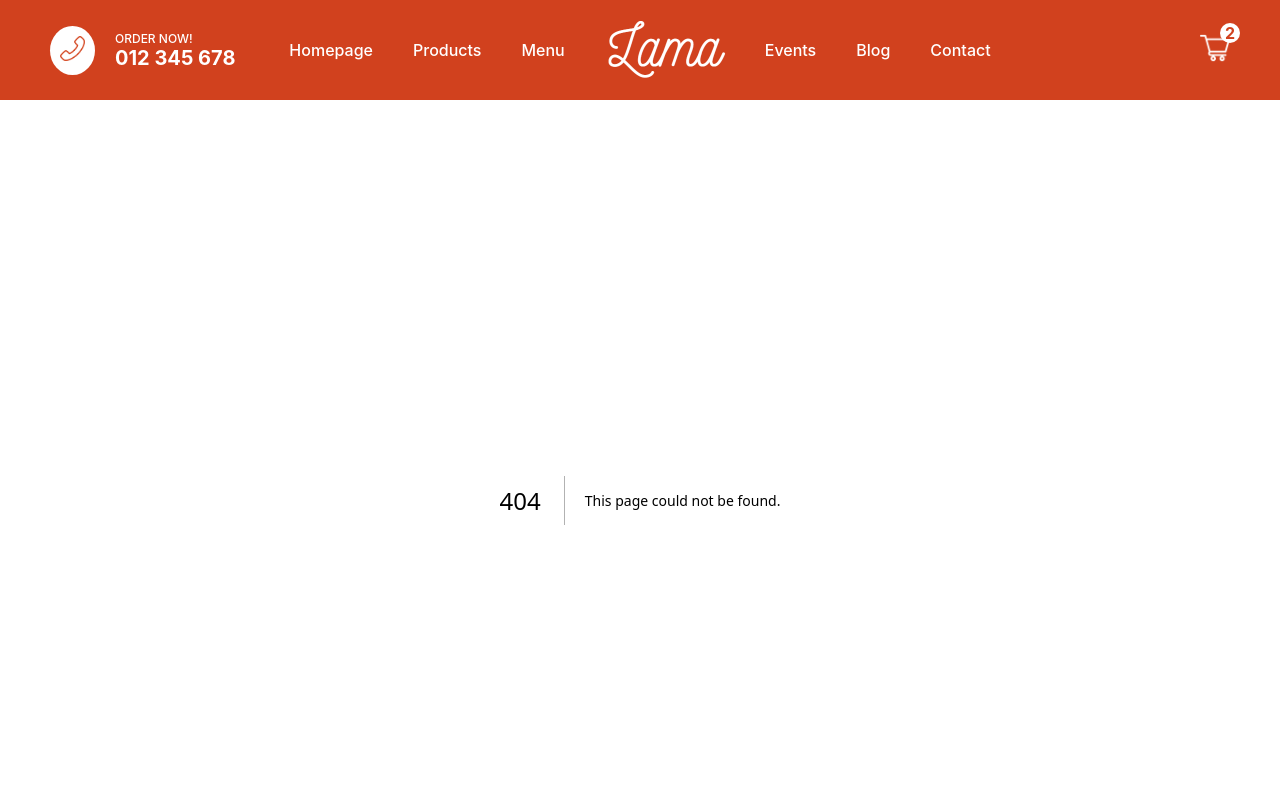
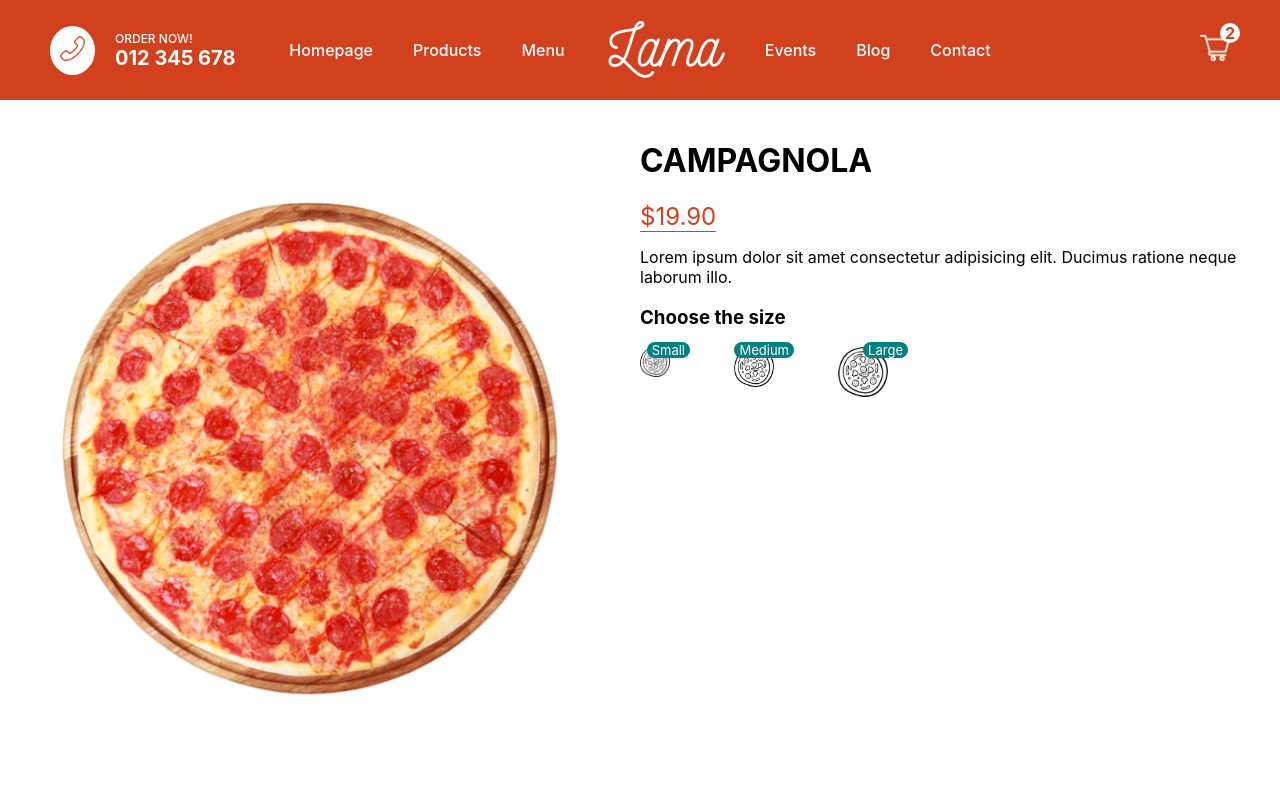
Before and after one commit to rbabaci1/my-restaurant, a Next.js app: page /product/1 in a window 1280 px wide. Before the commit this address had no page. Shown: the top 798 px of the page. Built offline with nearby package versions, Linux system fonts and the light colour scheme.

Commit message:
style the product page

```diff
--- /dev/null
+++ b/pages/product/[id].js
@@ -0,0 +1,66 @@
+import { useState } from 'react';
+import Image from 'next/image';
+import styles from '../../styles/Product.module.css';
+
+function Product() {
+  const pizza = {
+    id: 1,
+    img: '/images/pizza.png',
+    name: 'CAMPAGNOLA',
+    price: [19.9, 23.9, 27.9],
+    desc: 'Lorem ipsum dolor sit amet consectetur adipisicing elit. Ducimus ratione neque laborum illo.',
+  };
+
+  const [size, setSize] = useState(0);
+
+  return (
+    <div className={styles.container}>
+      <div className={styles.left}>
+        <div className={styles.imgContainer}>
+          <Image src={pizza.img} layout='fill' objectFit='contain' alt='' />
+        </div>
+      </div>
+
+      <div className={styles.right}>
+        <h1 className={styles.title}>{pizza.name}</h1>
+        <span className={styles.price}>${pizza.price[size]}0</span>
+        <p className={styles.desc}>{pizza.desc}</p>
+        <h3 className={styles.choose}>Choose the size</h3>
+
+        <div className={styles.sizes}>
+          <div className={styles.size} onClick={() => setSize(0)}>
+            <Image
+              src='/images/size.png'
+              alt='pizza size'
+              layout='fill'
+              objectFit='contain'
+            />
+            <span className={styles.text}>Small</span>
+          </div>
+
+          <div className={styles.size} onClick={() => setSize(1)}>
+            <Image
+              src='/images/size.png'
+              alt='pizza size'
+              layout='fill'
+              objectFit='contain'
+            />
+            <span className={styles.text}>Medium</span>
+          </div>
+
+          <div className={styles.size} onClick={() => setSize(2)}>
+            <Image
+              src='/images/size.png'
+              alt='pizza size'
+              layout='fill'
+              objectFit='contain'
+            />
+            <span className={styles.text}>Large</span>
+          </div>
+        </div>
+      </div>
+    </div>
+  );
+}
+
+export default Product;
--- /dev/null
+++ b/styles/Product.module.css
@@ -0,0 +1,67 @@
+.container {
+  height: calc(100vh - 100px);
+  display: flex;
+}
+
+.left {
+  flex: 1;
+  height: 100%;
+  display: flex;
+  justify-content: center;
+  align-items: center;
+}
+
+.right {
+  flex: 1;
+  padding: 20px;
+}
+
+.imgContainer {
+  position: relative;
+  width: 80%;
+  height: 80%;
+}
+
+.price {
+  color: #d1411e;
+  font-size: 24px;
+  font-weight: 400;
+  border-bottom: 1px solid #d1411e;
+}
+
+.choose {
+}
+
+.sizes {
+  display: flex;
+  justify-content: space-between;
+  width: 40%;
+}
+
+.size {
+  position: relative;
+  width: 30px;
+  height: 30px;
+  cursor: pointer;
+}
+
+.size:nth-child(2) {
+  width: 40px;
+  height: 40px;
+}
+
+.size:last-child {
+  width: 50px;
+  height: 50px;
+}
+
+.text {
+  position: absolute;
+  top: -5px;
+  right: -20px;
+  background-color: teal;
+  color: #fff;
+  padding: 0 5px;
+  font-size: 13px;
+  border-radius: 10px;
+}
```
